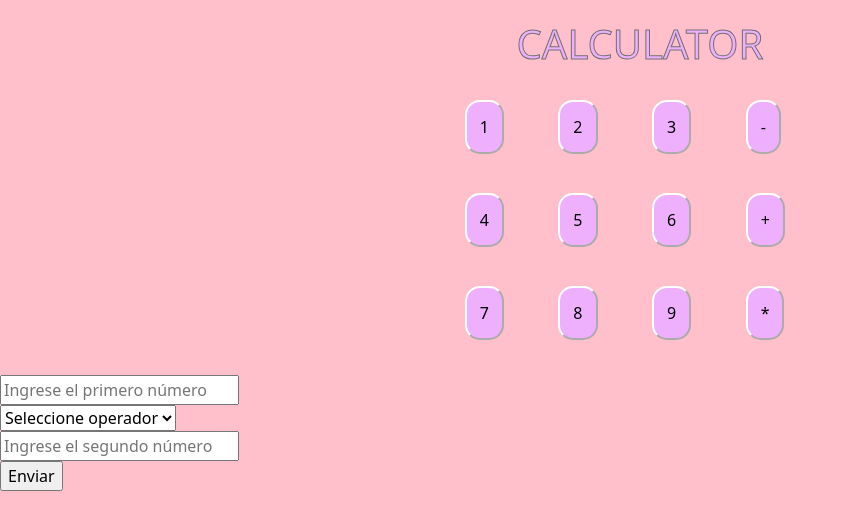
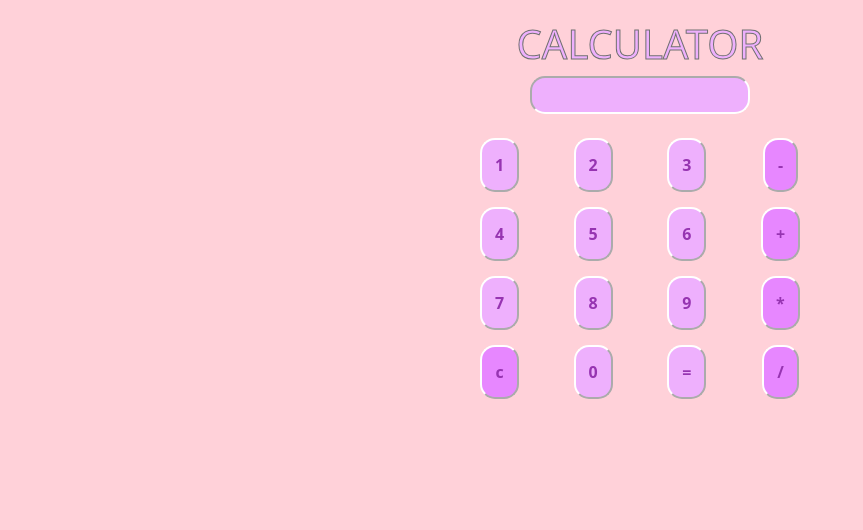
Before and after one commit to diegomanga26/CALCULADORA, a PHP site: page / in a window 1280 px wide. Shown: the top 530 px of the page, without its empty margins (0-863 px from the left). Run offline with PHP 8.4, Linux system fonts and the light colour scheme.

Commit message:
feat: :sparkles: CALCULADORA COMPLETA
Se completó la calculadora con las operaciones básicas. Se modificaron algunos parametros en css.

```diff
--- a/css/styles.css
+++ b/css/styles.css
@@ -1,5 +1,5 @@
 body {
-    background-color: pink;
+    background-color: rgb(255, 209, 217);
 }
 h1 {
     align-self: center;
@@ -15,14 +15,16 @@ h1 {
     margin-left: auto;
     margin-right: auto;
 }
-div>span>button {
+div>div>input {
     border-radius: 15px;
     border-color: white;
     padding: 13px;
     margin-bottom: 15px;
+    color: rgb(150, 52, 177);
+    font-weight: bolder;
     background-color: rgb(238, 176, 253);
 }
-div>span>button:hover {
+div>div>input:hover {
     border-radius: 15px;
     border-color: rgb(255, 255, 255);
     padding: 13px;
@@ -35,3 +37,26 @@ div>span>button:hover {
     display: flex;
     justify-content: center;
 }
+
+.operador {
+    background-color: rgb(231, 135, 255);
+}
+
+.operador:hover {
+    background-color: rgb(219, 77, 255);
+}
+
+form {
+    text-align: center;
+    width: 220px;
+}
+
+#mostrador1 {
+    background-color: rgb(238, 176, 253);
+    border-color: white;
+    border-radius: 15px;
+    width: 220px;
+    padding: 5px;
+    font-weight: bolder;
+    color: rgb(150, 52, 177);
+}
--- a/index.html
+++ /dev/null
@@ -1,106 +0,0 @@
-<!DOCTYPE html>
-<html lang="en">
-<head>
-    <meta charset="UTF-8">
-    <meta http-equiv="X-UA-Compatible" content="IE=edge">
-    <meta name="viewport" content="width=device-width, initial-scale=1.0">
-    <link rel="shortcut icon" href="img/calculadora.png" type="image/x-icon">
-    <link href="https://cdn.jsdelivr.net/npm/bootstrap@5.3.0/dist/css/bootstrap.min.css" rel="stylesheet" integrity="sha384-9ndCyUaIbzAi2FUVXJi0CjmCapSmO7SnpJef0486qhLnuZ2cdeRhO02iuK6FUUVM" crossorigin="anonymous">
-    <link rel="stylesheet" href="./css/styles.css">
-    <title>Calculadora</title>
-</head>
-<body>
-
-    <div class="container">
-        <h1>CALCULATOR</h1>
-        <div class="row">
-            <div class="col-1">
-                <span><button value="1">1</button></span>
-            </div>
-            <div class="col-1">
-                <span><button value="2">2</button></span>
-            </div>
-            <div class="col-1">
-                <span><button value="3">3</button></span>
-            </div>
-            <div class="col-1">
-                <span><button value="-">-</button></span>
-            </div>
-        </div>
-        <div class="row">
-            <div class="col-1">
-                <span><button value="4">4</button></span>
-            </div>
-            <div class="col-1">
-                <span><button value="5">5</button></span>
-            </div>
-            <div class="col-1">
-                <span><button value="6">6</button></span>
-            </div>
-            <div class="col-1">
-                <span><button value="+">+</button></span>
-            </div>
-        </div>
-        <div class="row">
-            <div class="col-1">
-                <span><button value="7">7</button></span>
-            </div>
-            <div class="col-1">
-                <span><button value="8">8</button></span>
-            </div>
-            <div class="col-1">
-                <span><button value="9">9</button></span>
-            </div>
-            <div class="col-1">
-                <span><button value="*">*</button></span>
-            </div>
-        </div>
-    </div>
-    <form action="api.php" method="POST">
-        <input type="number" name="numero1" placeholder="Ingrese el primero número"><br>
-        <select name="Operadores">
-            <option selected>Seleccione operador</option>
-            <option value="Suma">Suma</option>
-            <option value="Resta">Resta</option>
-            <option value="Multiplicacion">Multiplicación</option>
-            <option value="Division">División</option>
-            <option value="Exponencial">Exponencial</option>
-            <option value="RaizCuadrada">Raiz Cuadrada</option>
-            <option value="Modulo">Modulo</option>
-        </select><br>
-        <input type="number" name="numero2" placeholder="Ingrese el segundo número"><br>
-        <input type="submit" value="Enviar" >
-    </form>
-    <?php
-    $numero1=(float)($_POST["numero1"]);
-    $operador=$_POST["Operadores"];
-    $numero2=(float)($_POST["numero2"]);
-    $resultado=0;
-    switch ($operador) {
-        case 'Suma':
-            $resultado=$numero1+$numero2;
-            break;
-        case 'Resta':
-            $resultado=$numero1-$numero2;
-            break;
-        case 'Multiplicacion':
-            $resultado=$numero1*$numero2;
-            break;
-        case 'Division':
-            $resultado=$numero1/$numero2;
-            break;
-        case 'Exponencial':
-            $resultado=$numero1**$numero2;
-            break;
-        case 'RaizCuadrada':
-            $resultado=$numero1/$numero2;
-            break;
-        case 'Modulo':
-            $resultado=$numero1%$numero2;
-            break;
-    };
-    echo($resultado);
-?>
-<script src="https://cdn.jsdelivr.net/npm/bootstrap@5.3.0/dist/js/bootstrap.bundle.min.js" integrity="sha384-geWF76RCwLtnZ8qwWowPQNguL3RmwHVBC9FhGdlKrxdiJJigb/j/68SIy3Te4Bkz" crossorigin="anonymous"></script>
-</body>
-</html>
--- /dev/null
+++ b/index.php
@@ -0,0 +1,123 @@
+<?php
+    $cookieNam1="numero";
+    $cookieValor1="";
+    $cookieName2="operator";
+    $cookieValor2="";
+
+    if(isset($_POST['numero'])) {
+        $numero = $_POST['mostrador'].$_POST['numero'];
+    } else {
+        $numero = "";
+    }
+    if (isset($_POST['operator'])) {
+        $cookieValor1 = $_POST['mostrador'];
+        setcookie($cookieNam1, $cookieValor1, time() + (86400*30), "/");
+        $cookieValor2 = $_POST['operator'];
+        setcookie($cookieName2, $cookieValor2, time() + (86400*30), "/");
+        $numero = "";
+    }
+    if (isset($_POST['igual'])) {
+        $numero = $_POST['mostrador'];
+        switch ($_COOKIE['operator']) {
+            case '+':
+                $total=$_COOKIE['numero']+$numero;
+                break;
+                case '-':
+                    $total=$_COOKIE['numero']-$numero;
+                    break;
+                    case '*':
+                        $total=$_COOKIE['numero']*$numero;
+                        break;
+                        case '/':
+                            $total=$_COOKIE['numero']/$numero;
+                            break;
+        }
+        $numero = $total;
+    }
+?>
+<!DOCTYPE html>
+<html lang="en">
+
+<head>
+    <meta charset="UTF-8">
+    <meta http-equiv="X-UA-Compatible" content="IE=edge">
+    <meta name="viewport" content="width=device-width, initial-scale=1.0">
+    <link rel="shortcut icon" href="img/calculadora.png" type="image/x-icon">
+    <link href="https://cdn.jsdelivr.net/npm/bootstrap@5.3.0/dist/css/bootstrap.min.css" rel="stylesheet"
+        integrity="sha384-9ndCyUaIbzAi2FUVXJi0CjmCapSmO7SnpJef0486qhLnuZ2cdeRhO02iuK6FUUVM" crossorigin="anonymous">
+    <link rel="stylesheet" href="./css/styles.css">
+    <title>Calculadora</title>
+</head>
+
+<body>
+
+    <div class="container" style="align-items: center;">
+        <form action="" method="POST" class="col-12">
+            <h1>CALCULATOR</h1>
+            <input type="text" class="mostrarCalc" name="mostrador" value="<?php echo @$numero?>" id="mostrador1">
+            <br><br>
+                <div class="row">
+                    <div class="col-1">
+                        <input type="submit" value="1" class="number" name="numero"></span>
+                    </div>
+                    <div class="col-1">
+                        <input type="submit" value="2" class="number" name="numero"></span>
+                    </div>
+                    <div class="col-1">
+                        <input type="submit" value="3" class="number" name="numero"></span>
+                    </div>
+                    <div class="col-1">
+                        <input type="submit" value="-" class="operador" name="operator"></span>
+                    </div>
+                </div>
+                <div class="row">
+                    <div class="col-1">
+                        <input type="submit" value="4" class="number" name="numero"></span>
+                    </div>
+                    <div class="col-1">
+                        <input type="submit" value="5" class="number" name="numero"></span>
+                    </div>
+                    <div class="col-1">
+                        <input type="submit" value="6" class="number" name="numero"></span>
+                    </div>
+                    <div class="col-1">
+                        <input type="submit" value="+" class="operador" name="operator"></span>
+                    </div>
+                </div>
+                <div class="row">
+                    <div class="col-1">
+                        <input type="submit" value="7" class="number" name="numero"></span>
+                    </div>
+                    <div class="col-1">
+                        <input type="submit" value="8" class="number" name="numero"></span>
+                    </div>
+                    <div class="col-1">
+                        <input type="submit" value="9" class="number" name="numero"></span>
+                    </div>
+                    <div class="col-1">
+                        <input type="submit" value="*" class="operador" name="operator"></span>
+                    </div>
+                </div>
+                <div class="row">
+                    <div class="col-1">
+                        <input type="submit" value="c" class="operador" name="operator"></span>
+                    </div>
+                    <div class="col-1">
+                        <input type="submit" value="0" class="number"></span>
+                    </div>
+                    <div class="col-1">
+                        <input type="submit" value="=" class="igual" name="igual"></span>
+                    </div>
+                    <div class="col-1">
+                        <input type="submit" value="/" class="operador" name="operator"></span>
+                    </div>
+                </div>
+        </form>
+    </div>
+
+    <script src="https://cdn.jsdelivr.net/npm/bootstrap@5.3.0/dist/js/bootstrap.bundle.min.js"
+        integrity="sha384-geWF76RCwLtnZ8qwWowPQNguL3RmwHVBC9FhGdlKrxdiJJigb/j/68SIy3Te4Bkz"
+        crossorigin="anonymous"></script>
+</body>
+
+</html>
```
